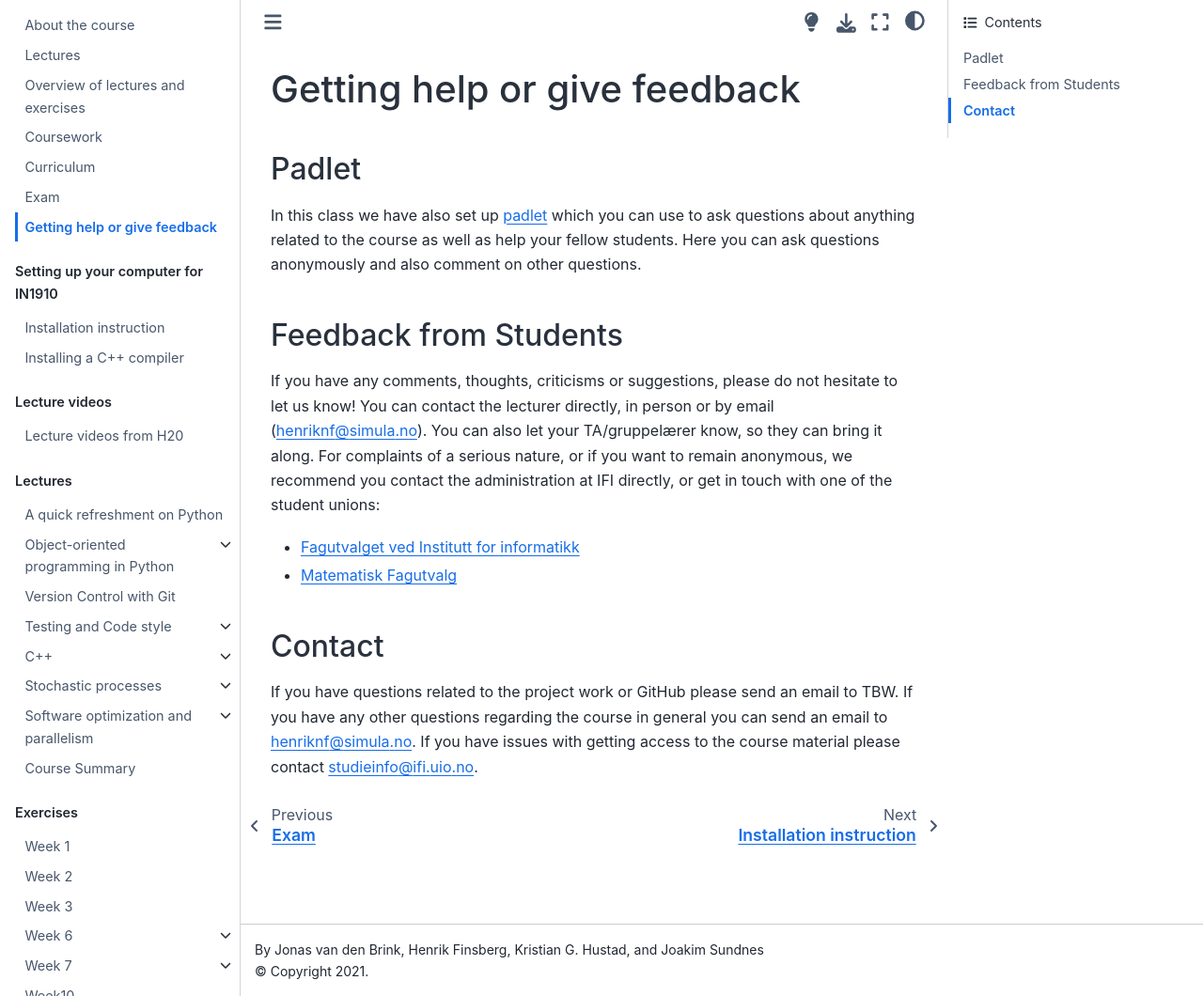
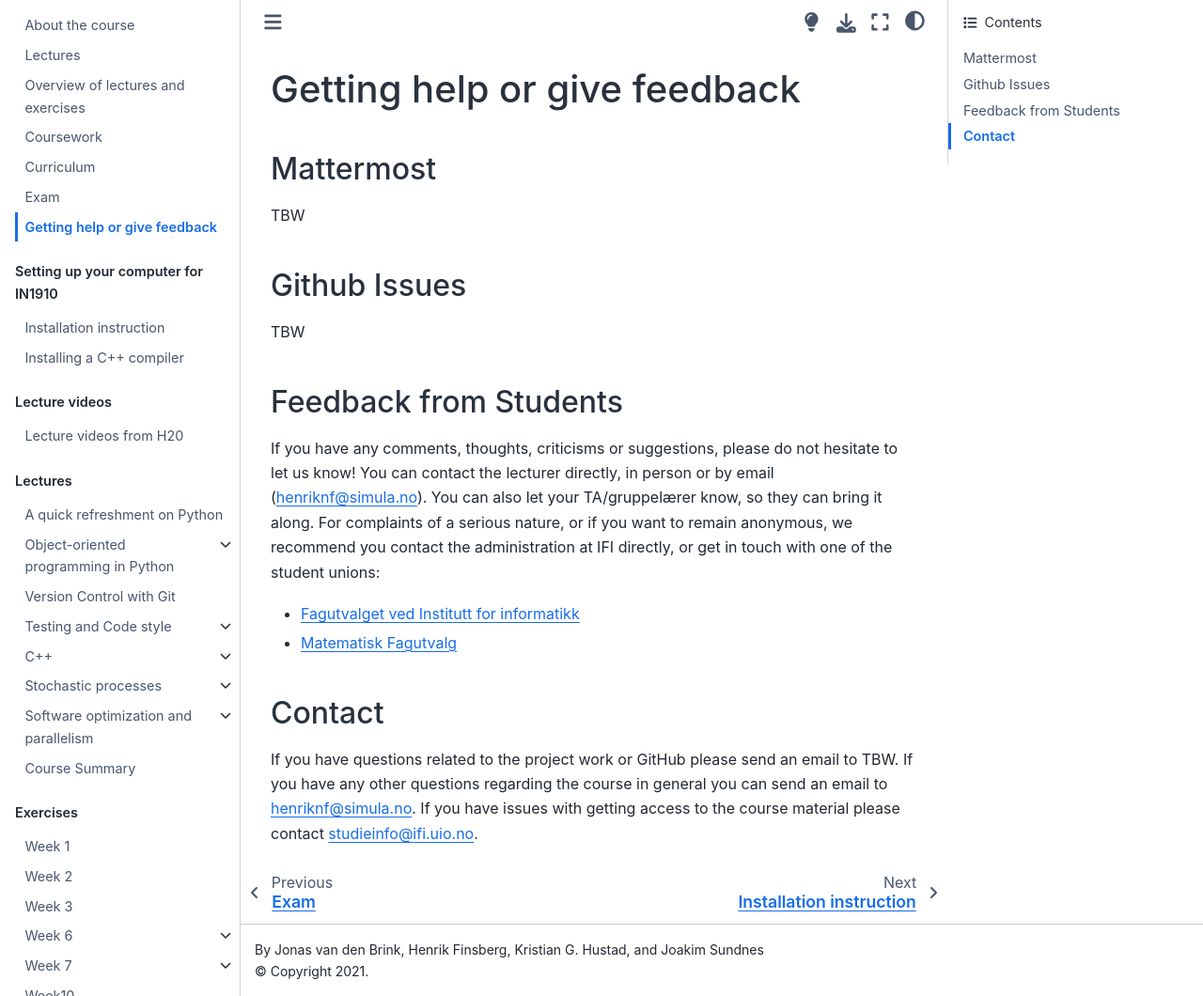
Before and after one commit to finsberg/IN1910_H21, a Jupyter Book: the page built from book/docs/info/help.md, in a window 1280 px wide and 1060 px high. Shown: the whole window at 94% size. Built offline with Jupyter Book 1.0.4 settings and Sphinx 7.4.7 and the Sphinx Book theme 1.1.4, drawn with Linux system fonts in a browser that asks for light colours; pages that are not in the unit, such as notebooks, are missing from menus.

Commit message:
Update info about course

```diff
--- a/book/docs/info/help.md
+++ b/book/docs/info/help.md
@@ -1,8 +1,10 @@
 # Getting help or give feedback
 
-## Padlet
+## Mattermost
+TBW
 
-In this class we have also set up [padlet](https://uio.padlet.org/krihus/in1910) which you can use to ask questions about anything related to the course as well as help your fellow students. Here you can ask questions anonymously and also comment on other questions.
+## Github Issues
+TBW
 
 ## Feedback from Students
 
```
Also changed, not shown: book/README.md (+2 -2 lines), book/docs/info/coursework.md (+1 -1 lines).
